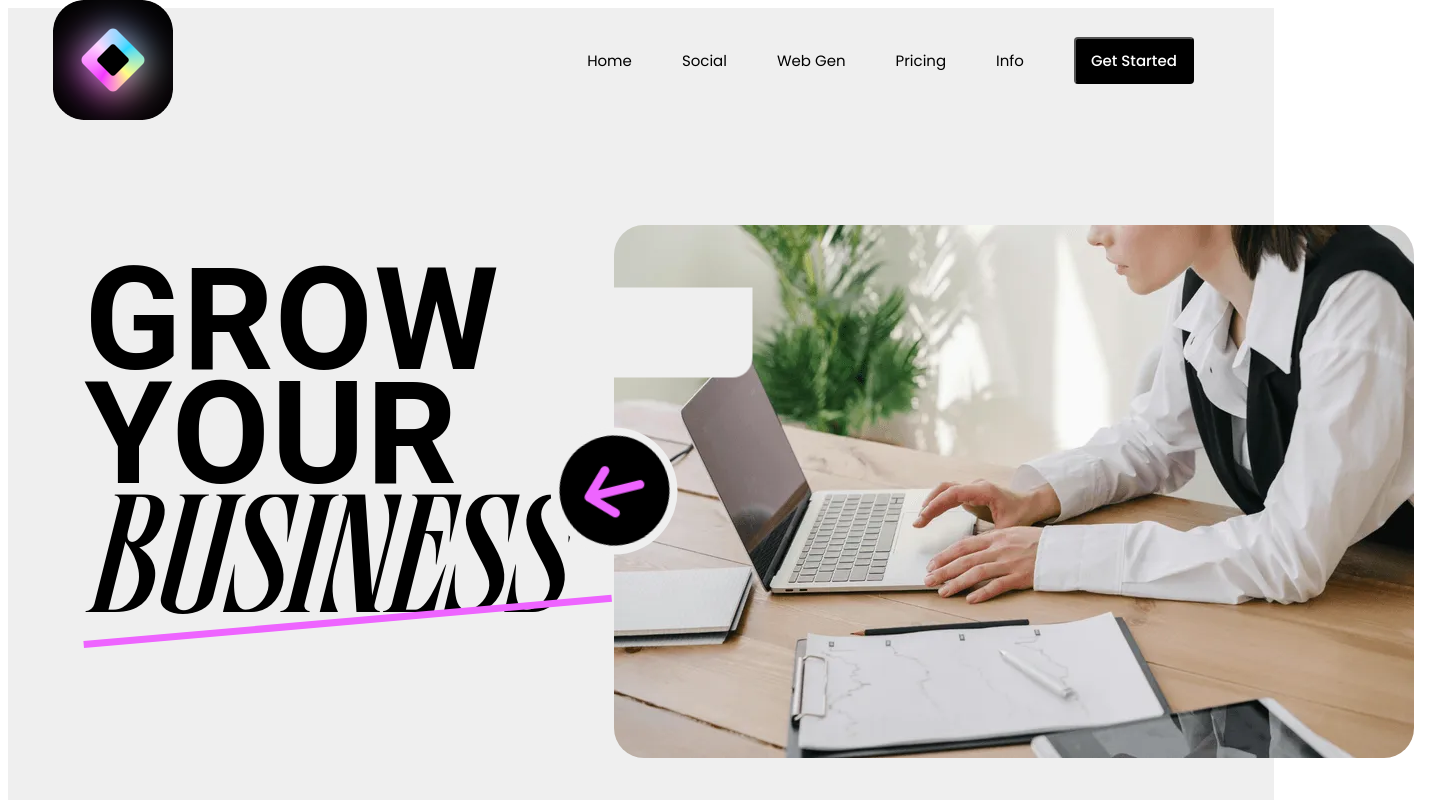
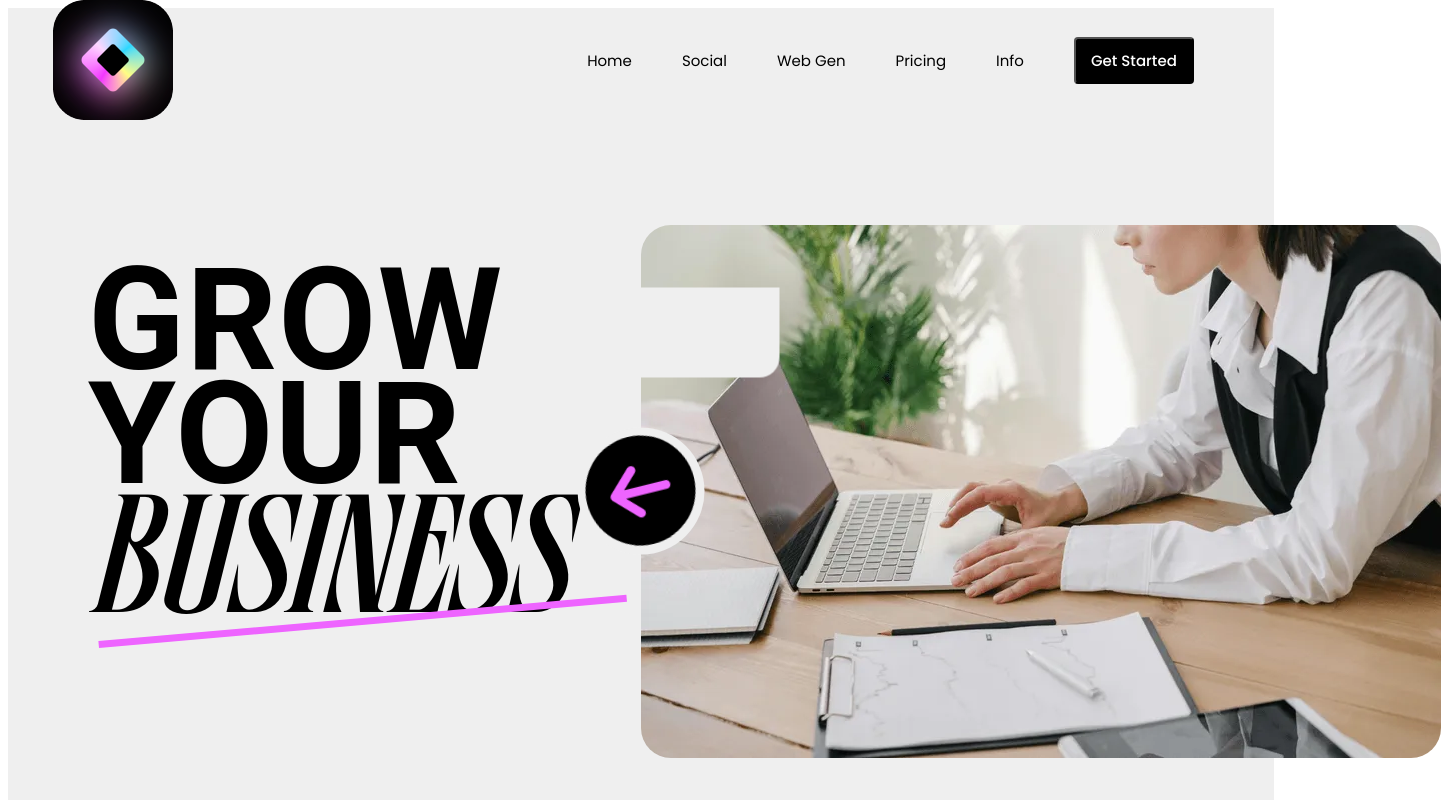
Before and after one commit to haideralicodes/BUSINESS-BUDDY, a React (Vite) app in the folder frontend/: page / in a window 1280 px wide. Shown: the top 800 px of the page, 1441 px wide, since content can reach past the window. Built offline with nearby package versions, Linux system fonts and the light colour scheme; a web font is replaced by a local one.

Commit message:
Update HeroSection.jsx

```diff
--- a/frontend/src/components/LandingPage/HeroSection.jsx
+++ b/frontend/src/components/LandingPage/HeroSection.jsx
@@ -15,7 +15,7 @@ function HeroSection() {
         <Typography sx={{  fontFamily:"BlindsAudience", fontStyle:"italic", fontSize:"13.11vw", textTransform:"uppercase", lineHeight:"11vw", textTransform:"uppercase"}}>Business</Typography>
         <hr style={{width:"530px", height:"7px", backgroundColor:"#EE64FF", border:"none", transform: "rotate(-5deg)", transformOrigin: "bottom left",}}/>
       </Box>
-      <Box sx={{marginRight:"30px", display:"flex", flexDirection:"column", height:"100%", width:"50%", alignItems:"start", justifyContent:"center"}}>
+      <Box sx={{display:"flex", flexDirection:"column", height:"100%", width:"50%", alignItems:"start", justifyContent:"center"}}>
         <Box sx={{ position: "relative" }}>
           <Box sx={{
             position: "absolute",
```
